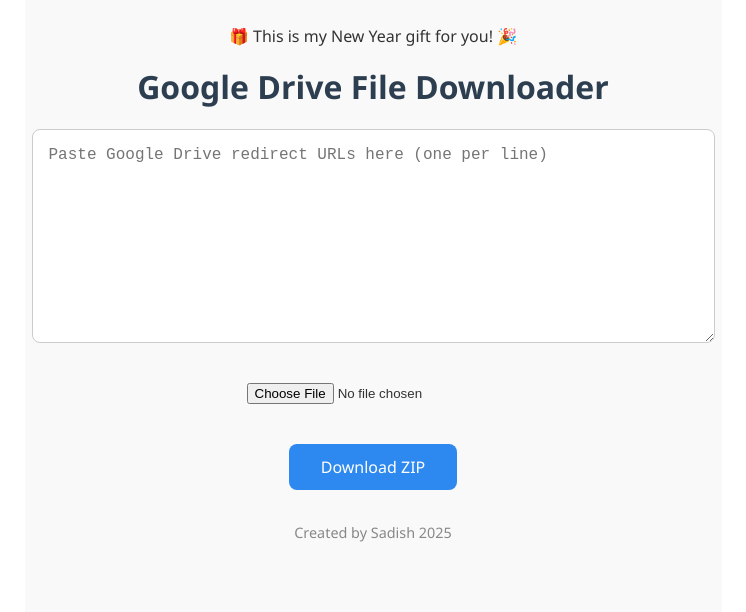
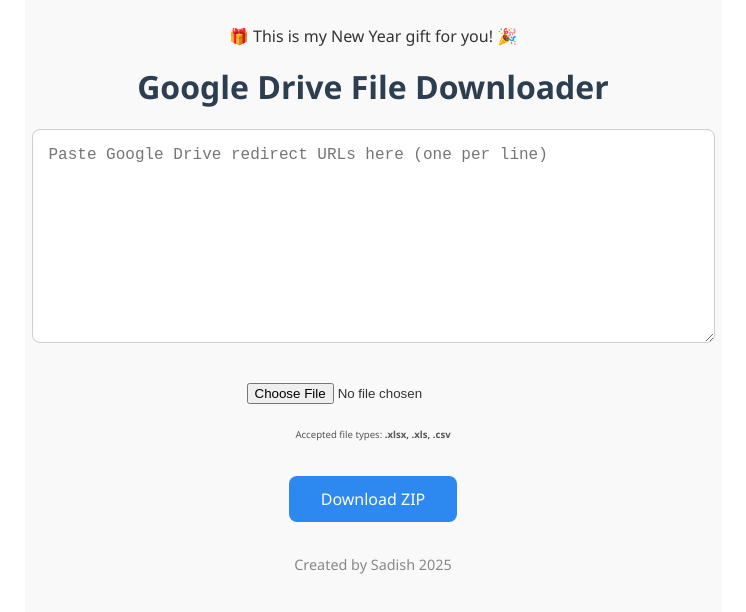
Before and after one commit to SDSamarasinghe/gdrive-zip-frontend, a React (Vite) app: page / in a window 1280 px wide. Shown: the top 612 px of the page, without its empty margins (267-1013 px from the left). Built offline with nearby package versions, Linux system fonts and the light colour scheme.

Commit message:
feat: add message indicating accepted file types for upload

```diff
--- a/src/App.tsx
+++ b/src/App.tsx
@@ -136,6 +136,9 @@
         accept=".xlsx, .xls, .csv"
         onChange={handleFileUpload}
       />
+      <p style={{ fontSize: "0.60rem", color: "#555", marginTop: "0.5rem" }}>
+        Accepted file types: <strong>.xlsx, .xls, .csv</strong>
+      </p>
       <br />
       <button onClick={handleSubmit} disabled={loading}>
         {loading ? "Processing..." : "Download ZIP"}
```
